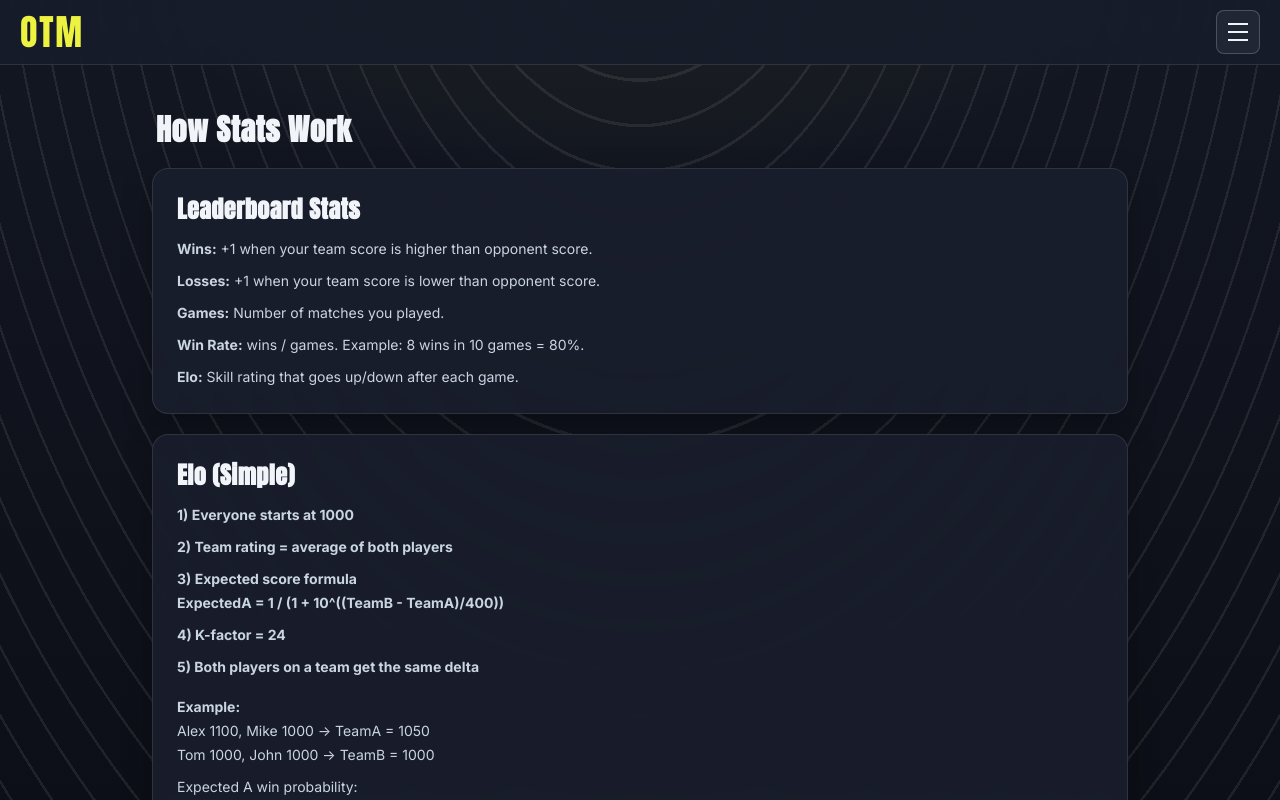
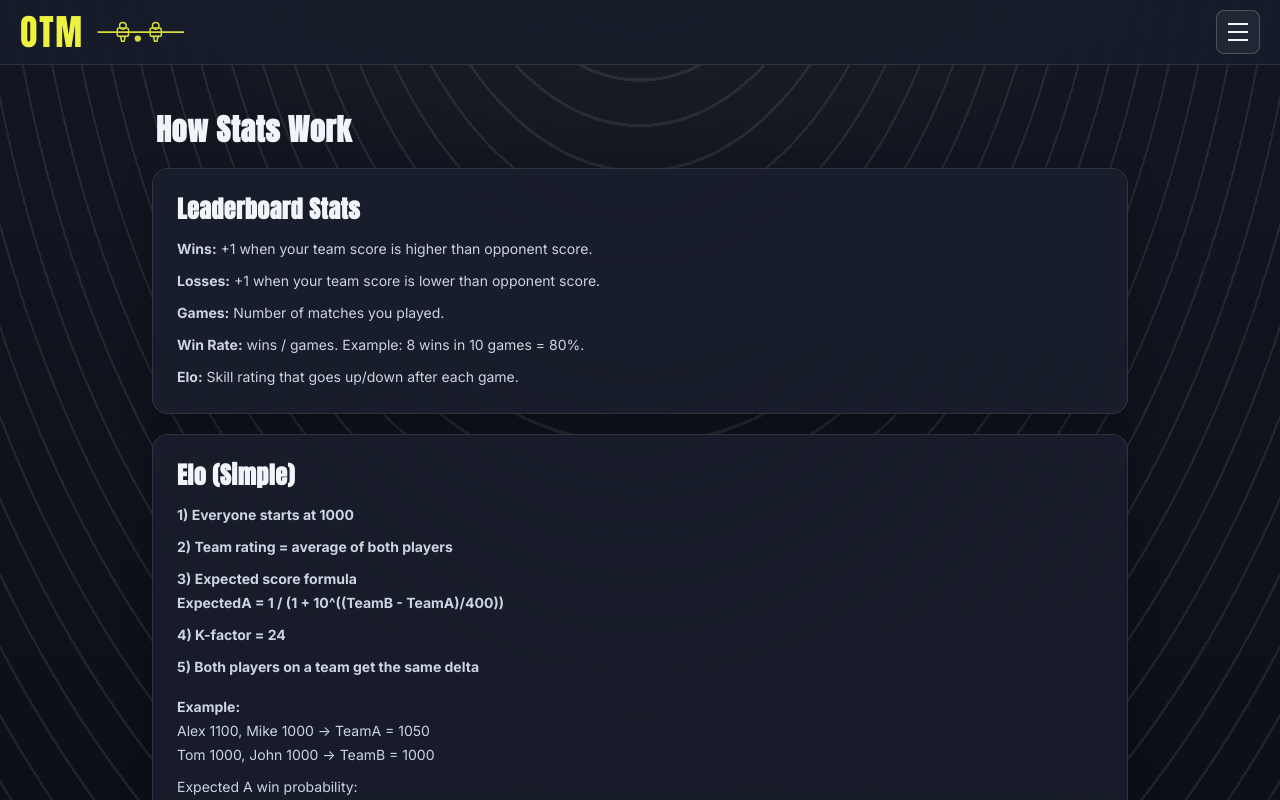
Before and after one commit to mateholik/foosin, a Next.js app: page /info in a window 1280 px wide. Shown: the top 800 px of the page. Built offline with nearby package versions, Linux system fonts and the light colour scheme.

Commit message:
add logo svg

```diff
--- a/src/components/HomeStickyHeader.tsx
+++ b/src/components/HomeStickyHeader.tsx
@@ -14,6 +14,26 @@ const NAV_ITEMS: NavItem[] = [
   { href: "/#recent-games", label: "Recent game" },
   { href: "/info", label: "Stats logic" },
 ];
+
+function FoosballShape() {
+  return (
+    <svg
+      viewBox="0 0 120 28"
+      aria-hidden="true"
+      className="h-[1.4rem] w-[5.6rem] text-[rgb(var(--accent-rgb))] opacity-90"
+      fill="none"
+    >
+      <line x1="2" y1="14" x2="118" y2="14" stroke="currentColor" strokeWidth="2.4" />
+      <rect x="28.5" y="8.5" width="15" height="11" rx="2.5" stroke="currentColor" strokeWidth="2" />
+      <circle cx="36" cy="5.5" r="4.4" stroke="currentColor" strokeWidth="2" />
+      <path d="M32.8 19.8H39.2L37.6 26.2H34.4Z" stroke="currentColor" strokeWidth="2" fill="none" />
+      <rect x="72.5" y="8.5" width="15" height="11" rx="2.5" stroke="currentColor" strokeWidth="2" />
+      <circle cx="80" cy="5.5" r="4.4" stroke="currentColor" strokeWidth="2" />
+      <path d="M76.8 19.8H83.2L81.6 26.2H78.4Z" stroke="currentColor" strokeWidth="2" fill="none" />
+      <circle cx="56" cy="22.5" r="4.2" fill="currentColor" />
+    </svg>
+  );
+}
 
 export function HomeStickyHeader() {
   const [isOpen, setIsOpen] = useState(false);
@@ -39,6 +59,7 @@ export function HomeStickyHeader() {
           ref={menuRef}
           className="relative flex w-full items-center justify-between"
         >
+          <div className="flex items-center gap-3">
             <Link
               href="/"
               className="brand-logo text-4xl tracking-wider text-[rgb(var(--accent-rgb))] transition hover:brightness-110"
@@ -46,6 +67,8 @@ export function HomeStickyHeader() {
             >
               OTM
             </Link>
+            <FoosballShape />
+          </div>
 
           <button
             type="button"
--- a/src/components/RecentGames.tsx
+++ b/src/components/RecentGames.tsx
@@ -5,12 +5,43 @@ type RecentGamesProps = {
 };
 
 function formatDate(value: string) {
-  return new Intl.DateTimeFormat("en-US", {
-    month: "short",
-    day: "numeric",
-    hour: "numeric",
-    minute: "2-digit",
-  }).format(new Date(value));
+  const date = new Date(value);
+  const now = new Date();
+  const diffSeconds = Math.round((date.getTime() - now.getTime()) / 1000);
+  const absSeconds = Math.abs(diffSeconds);
+  const relativeTime = new Intl.RelativeTimeFormat("en-US", { numeric: "auto" });
+
+  if (absSeconds < 60) {
+    return relativeTime.format(diffSeconds, "second");
+  }
+
+  const diffMinutes = Math.round(diffSeconds / 60);
+  if (Math.abs(diffMinutes) < 60) {
+    return relativeTime.format(diffMinutes, "minute");
+  }
+
+  const diffHours = Math.round(diffMinutes / 60);
+  if (Math.abs(diffHours) < 24) {
+    return relativeTime.format(diffHours, "hour");
+  }
+
+  const diffDays = Math.round(diffHours / 24);
+  if (Math.abs(diffDays) < 7) {
+    return relativeTime.format(diffDays, "day");
+  }
+
+  const diffWeeks = Math.round(diffDays / 7);
+  if (Math.abs(diffWeeks) < 5) {
+    return relativeTime.format(diffWeeks, "week");
+  }
+
+  const diffMonths = Math.round(diffDays / 30);
+  if (Math.abs(diffMonths) < 12) {
+    return relativeTime.format(diffMonths, "month");
+  }
+
+  const diffYears = Math.round(diffDays / 365);
+  return relativeTime.format(diffYears, "year");
 }
 
 export function RecentGames({ games }: RecentGamesProps) {
```
Lines whose indentation alone changed are shown as unchanged.
